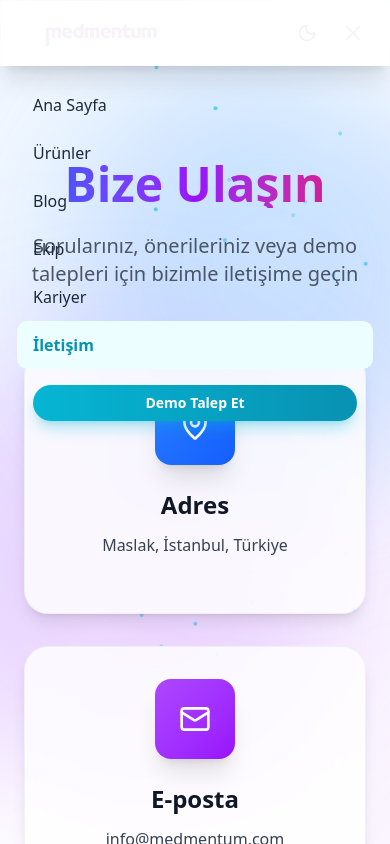
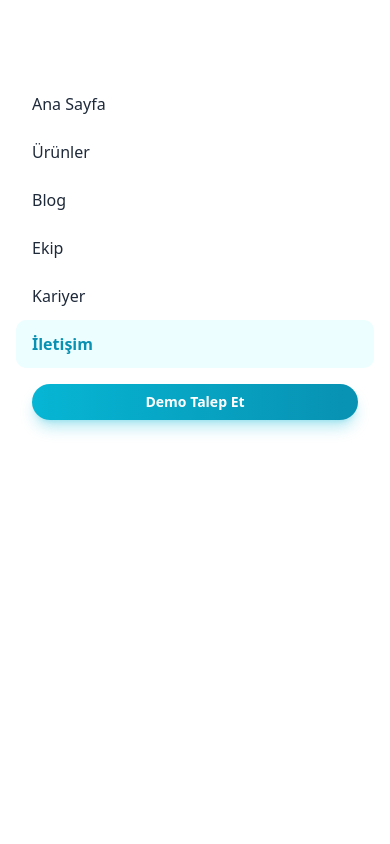
Before and after one commit to bsyilmaz/medmentum, a React (Vite) app: page /contact in a window 390 px wide. Both pictures are taken after a click on the button "Menüyü Aç/Kapat". Shown: the top 844 px of the page. Built offline with nearby package versions, Linux system fonts and the light colour scheme.

Commit message:
Mobile menu: fully opaque overlay and solid header while open

```diff
--- a/src/components/layout/Header.jsx
+++ b/src/components/layout/Header.jsx
@@ -39,13 +39,17 @@ const Header = () => {
     { name: 'İletişim', path: '/contact' },
   ]
 
+  const headerBackground = isMobileMenuOpen
+    ? 'bg-white dark:bg-gray-900 shadow-lg'
+    : (isScrolled ? 'glass-effect shadow-lg' : 'bg-transparent')
+
   return (
     <motion.header
       initial={{ y: -100 }}
       animate={{ y: 0 }}
       className={`
         fixed top-0 left-0 right-0 z-50 transition-all duration-300
-        ${isScrolled || isMobileMenuOpen ? 'glass-effect shadow-lg' : 'bg-transparent'}
+        ${headerBackground}
       `}
     >
       <nav className="container mx-auto px-4 sm:px-6 py-3 sm:py-4">
@@ -151,8 +155,8 @@ const Header = () => {
             exit={{ opacity: 0 }}
             className="md:hidden fixed inset-0 z-40"
           >
-            {/* Backdrop */}
-            <div className="absolute inset-0 bg-white/95 dark:bg-gray-900/95" />
+            {/* Backdrop - fully opaque */}
+            <div className="absolute inset-0 bg-white dark:bg-gray-900" />
 
             {/* Menu Panel */}
             <motion.div
```
